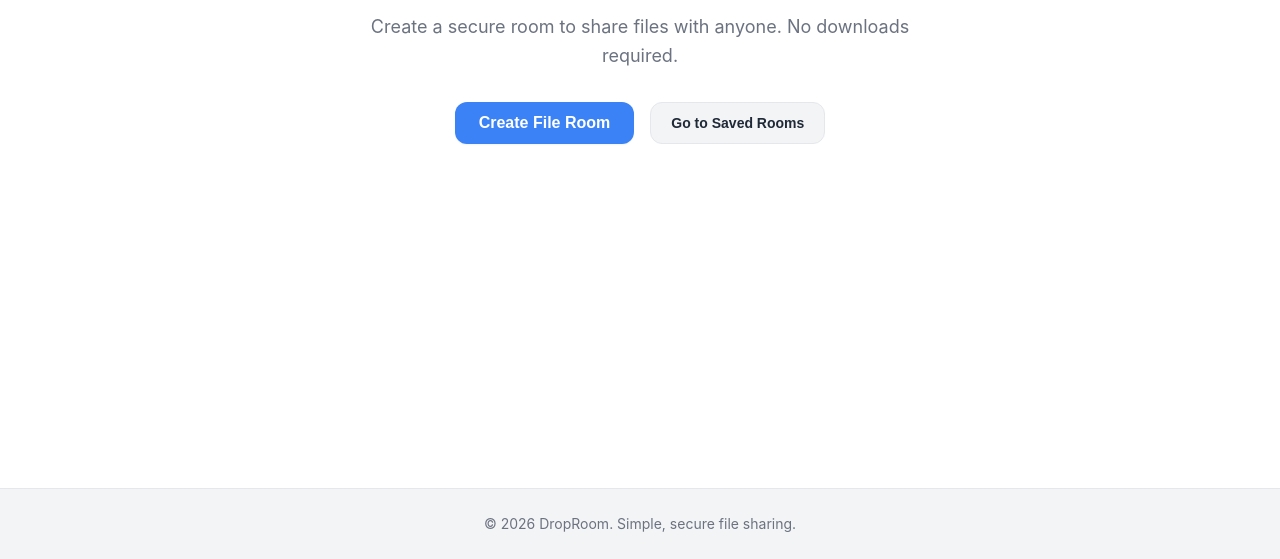
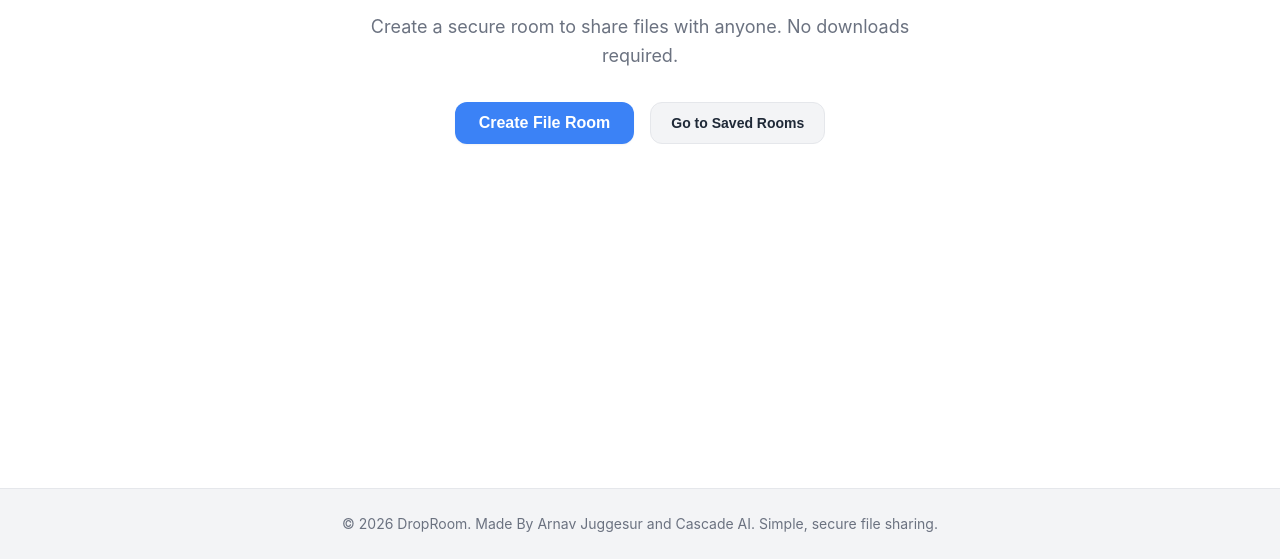
Before and after one commit to Arnsgaming8/DropRoom, a website: page index.html in a window 1280 px wide. Shown: the part 241-800 px from the top of the page. Drawn offline with Linux system fonts and the light colour scheme.

Commit message:
DropRoom

```diff
--- a/index.html
+++ b/index.html
@@ -33,7 +33,7 @@
 
     <footer class="footer">
         <div class="container">
-            <p>&copy; 2026 DropRoom. Simple, secure file sharing.</p>
+            <p>&copy; 2026 DropRoom. Made By Arnav Juggesur and Cascade AI. Simple, secure file sharing.</p>
         </div>
     </footer>
 
```
Also changed, not shown: room.html (+1 -1 lines), saved-rooms.html (+1 -1 lines), README.md, 1 other file.
